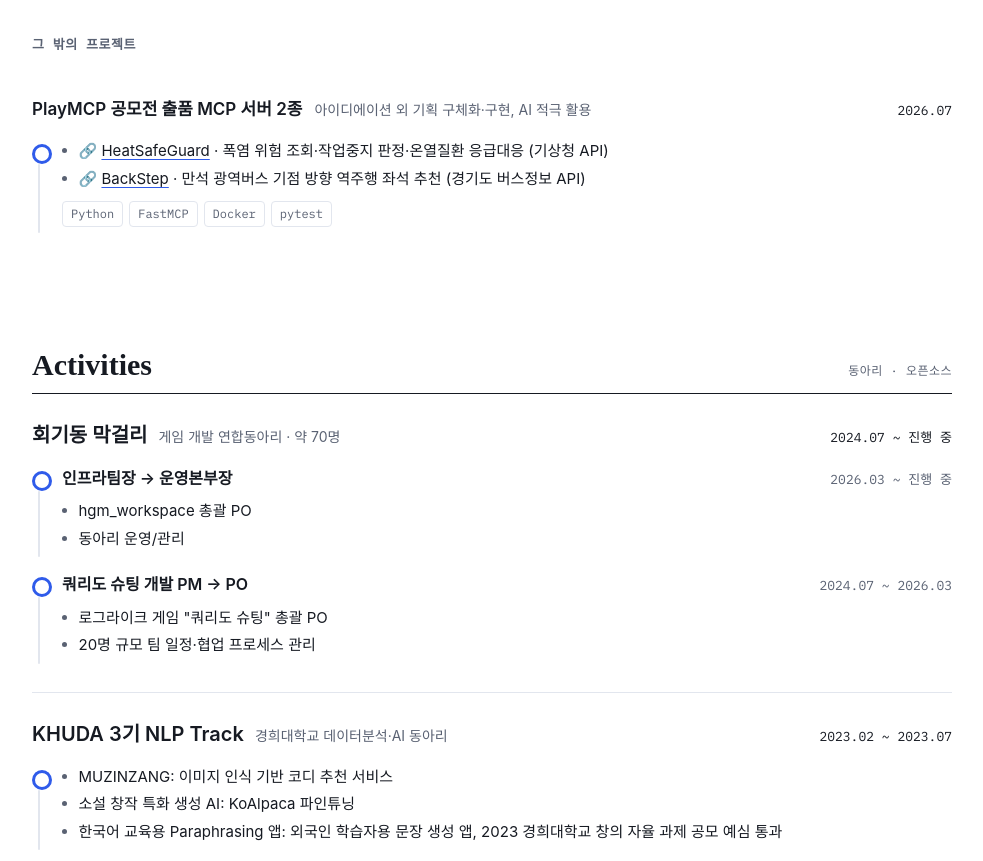
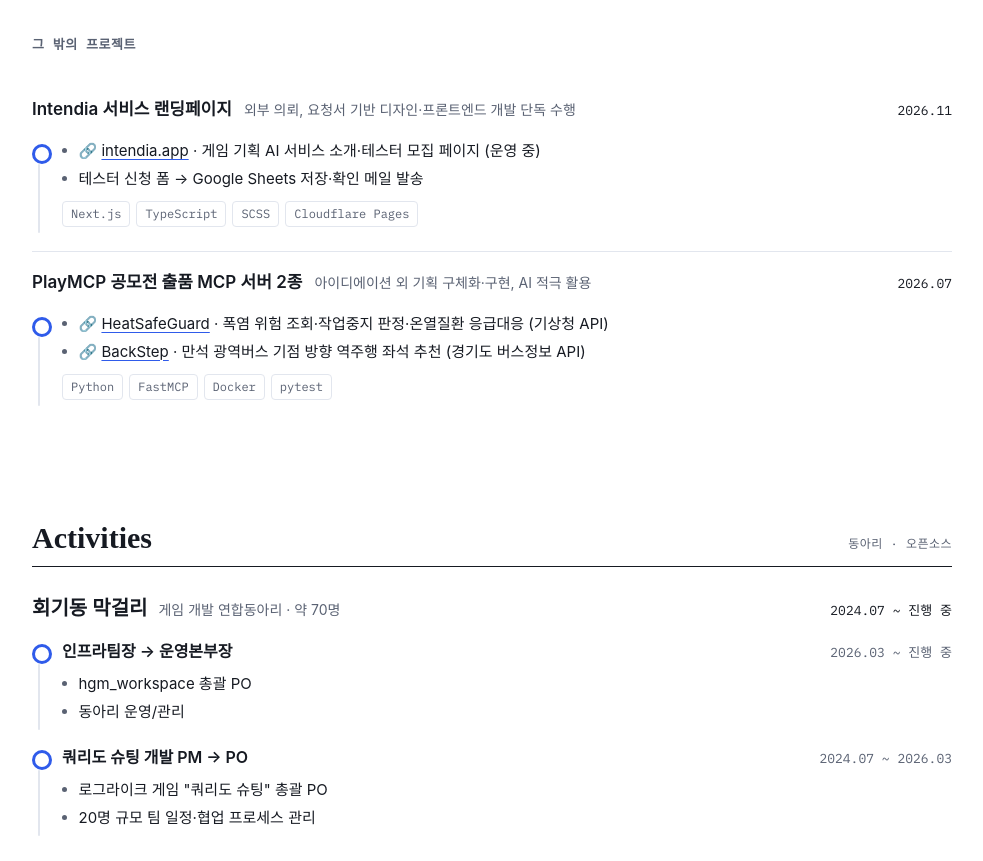
Before and after one commit to fmaPark/portfolio-mapark, a plain HTML site: page index.html in a window 1280 px wide. Shown: the part 2531-3392 px from the top of the page, without its empty margins (148-1131 px from the left). Drawn offline with Linux system fonts and the light colour scheme; a web font is replaced by a local one.

Commit message:
feat: 그 밖의 프로젝트에 Intendia 랜딩페이지 추가
Co-Authored-By: Claude Opus 5.5 <noreply@anthropic.com>

```diff
--- a/index.html
+++ b/index.html
@@ -166,6 +166,21 @@
 
     <p class="subhead">그 밖의 프로젝트</p>
     <div class="minor">
+      <article class="entry">
+        <div class="entry-head">
+          <div class="entry-title"><h4>Intendia 서비스 랜딩페이지</h4><p class="sub">외부 의뢰, 요청서 기반 디자인·프론트엔드 개발 단독 수행</p></div>
+          <p class="when">2026.11</p>
+        </div>
+        <div class="body">
+          <div class="product">
+            <ul>
+              <li>🔗 <a href="https://www.intendia.app/" target="_blank" rel="noopener noreferrer">intendia.app</a> · 게임 기획 AI 서비스 소개·테스터 모집 페이지 (운영 중)</li>
+              <li>테스터 신청 폼 → Google Sheets 저장·확인 메일 발송</li>
+            </ul>
+            <ul class="chips"><li>Next.js</li><li>TypeScript</li><li>SCSS</li><li>Cloudflare Pages</li></ul>
+          </div>
+        </div>
+      </article>
       <article class="entry">
         <div class="entry-head">
           <div class="entry-title"><h4>PlayMCP 공모전 출품 MCP 서버 2종</h4><p class="sub">아이디에이션 외 기획 구체화·구현, AI 적극 활용</p></div>
```
